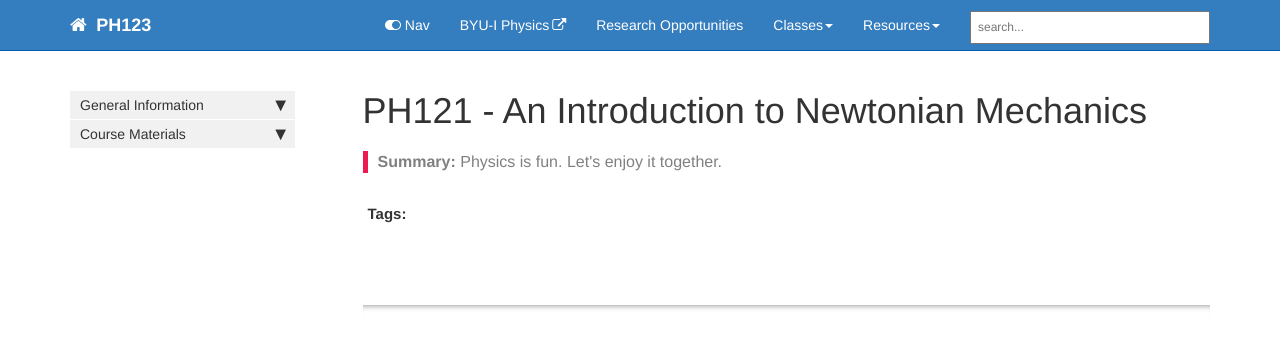
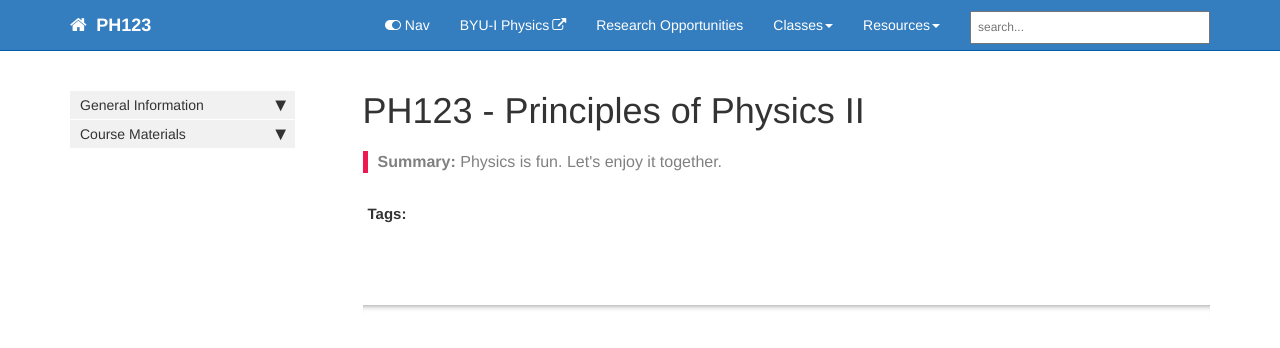
Before and after one commit to lancejnelson/PH323, a Jekyll site: the page built from index.md, in a window 1280 px wide. Shown: the top 348 px of the page. Built offline with Jekyll 4.4.1, drawn with Linux system fonts in a browser that asks for light colours; comment, search, counter and statistics services are not loaded.

Commit message:
Fixed Title

```diff
--- a/index.md
+++ b/index.md
@@ -1,5 +1,5 @@
 ---
-title: "PH121 - An Introduction to Newtonian Mechanics"
+title: "PH123 - Principles of Physics II"
 keywords: sample homepage
 tags: [landing_page]
 sidebar: mydoc_sidebar
```
